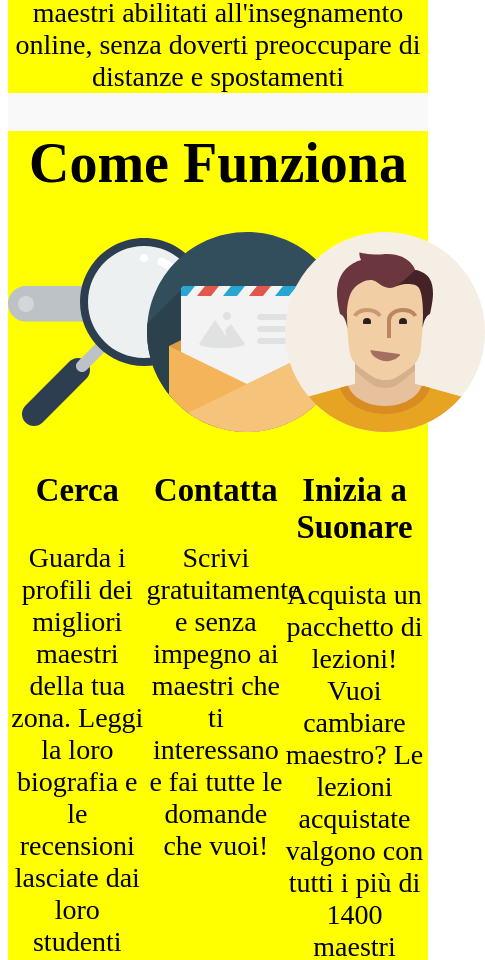
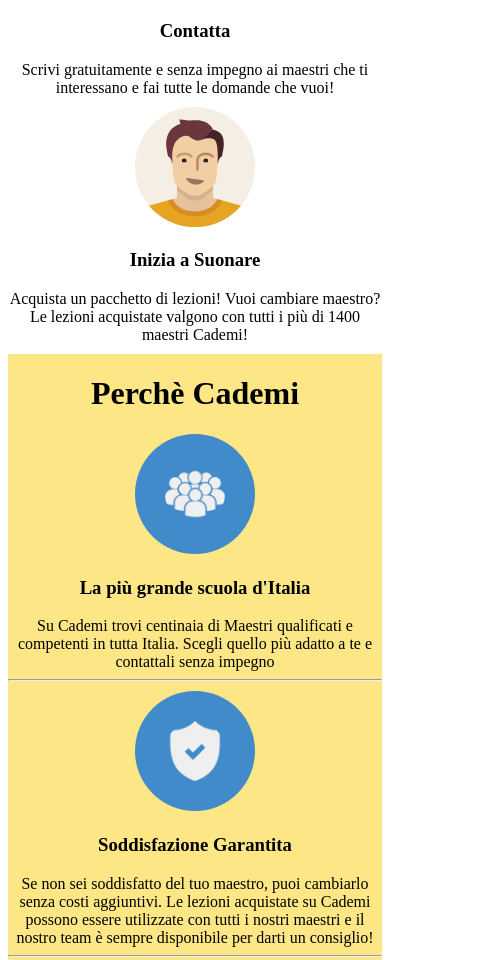
Before and after one commit to camillapalombi/html-css-resp-wannabe, a plain HTML site: page index.html in a window 390 px wide. Shown: the part 1009-1969 px from the top of the page, 485 px wide, since content can reach past the window. Drawn offline with Linux system fonts and the light colour scheme.

Commit message:
concluso media query

```diff
--- a/style/style.css
+++ b/style/style.css
@@ -31,6 +31,10 @@
     width: 33%;
   }
 
+  #steps .row>.right {
+      margin-bottom: 10px;
+  }
+
   #steps {
     text-align: center;
   }
@@ -50,7 +54,7 @@
   #why .row img {
     background-color: #428bca;
     border-radius: 50%;
-    padding: 30px
+    padding: 30px;
   }
 
   /* COMMON */
@@ -60,7 +64,7 @@
     clear: both;
   }
 
-  .container.grey {
+  .container .grey {
     background-color: #f9f9f9;
   }
 
@@ -76,11 +80,12 @@
 
   /*MEDIA QUERY*/
 
-  @media screen and (max-width:420px) {
+  @media all and (max-width:420px) {
+
     body {
           display: flex;
           flex-wrap: wrap;
-          font-size: 28px;
+          font-size: 16px;
     }
 
     #lezioni .row>.left,
@@ -90,14 +95,53 @@
     }
 
     #lezioni .row>.right {
+        margin-bottom: 10px;
+    }
+
+    #lezioni .row>.right {
       margin-top: 30px;
     }
 
     .row {
       margin-top: 0;
-      width: 420px;
-      background-color: yellow;
+      width: auto;
+    }
 
+    #lezioni , #why {
+    background-color: rgb(252, 230, 133)
+    }
+
+    #steps {
+    background-color: white;
+    }
+
+    #steps .row>.left,
+    #steps .row>.central,
+    #steps .row>.right {
+    float: none;
+    width: 100%;
+    margin-top: 10px;
+    }
+
+    #lezioni img {
+        width: 120px;
+        height: 120px;
+    }
+
+    #steps img {
+        width: 120px;
+        height: 120px;
+    }
+
+    #why img {
+        width: 60px;
+        height: 60px;
+    }
+
+    #why .row>.first,
+    #why .row>.second,
+    #why .row>.third {
+        margin-top: 10px;
     }
 
 
@@ -110,4 +154,6 @@
 
 
 
+
+
   }
```
Lines whose indentation alone changed are shown as unchanged.
